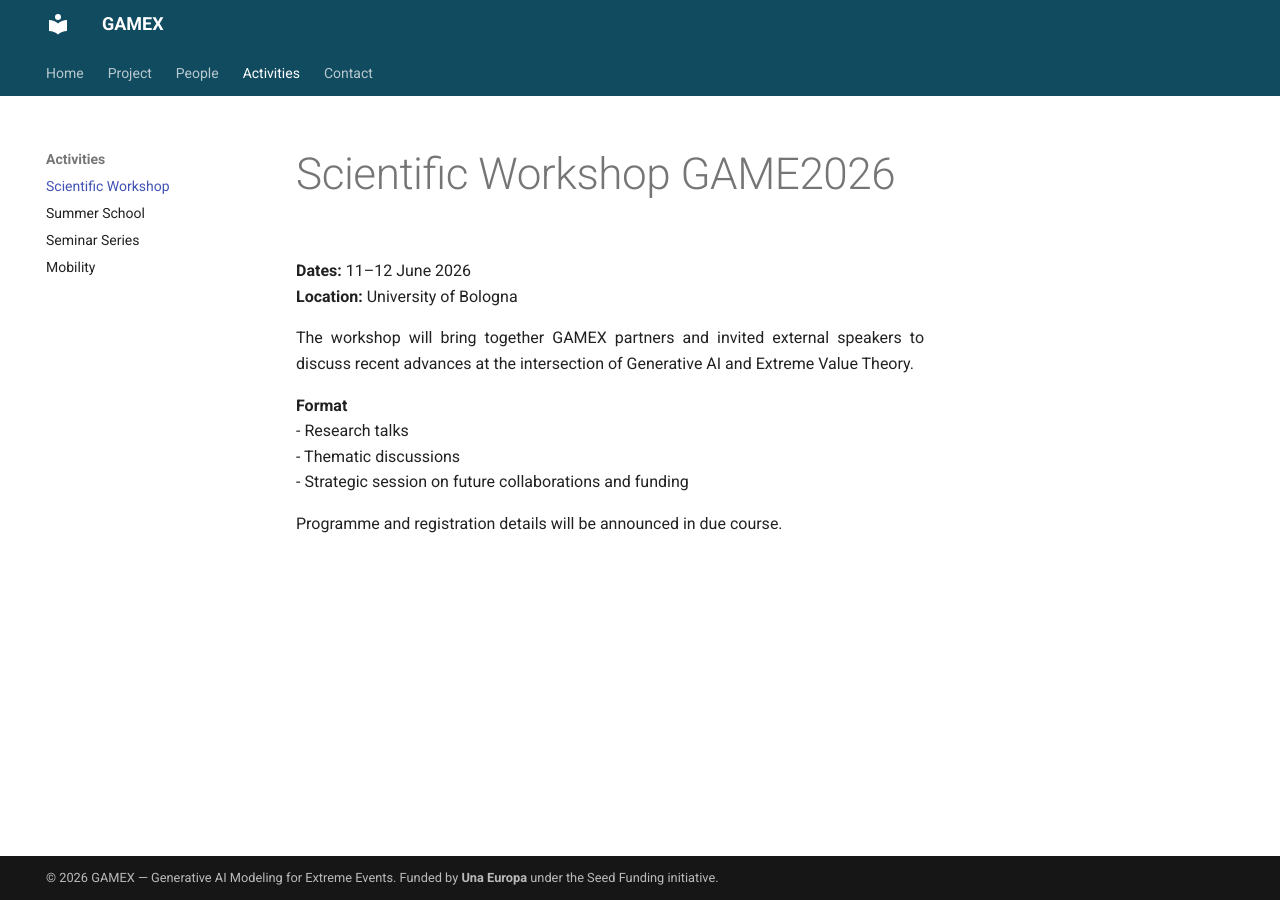
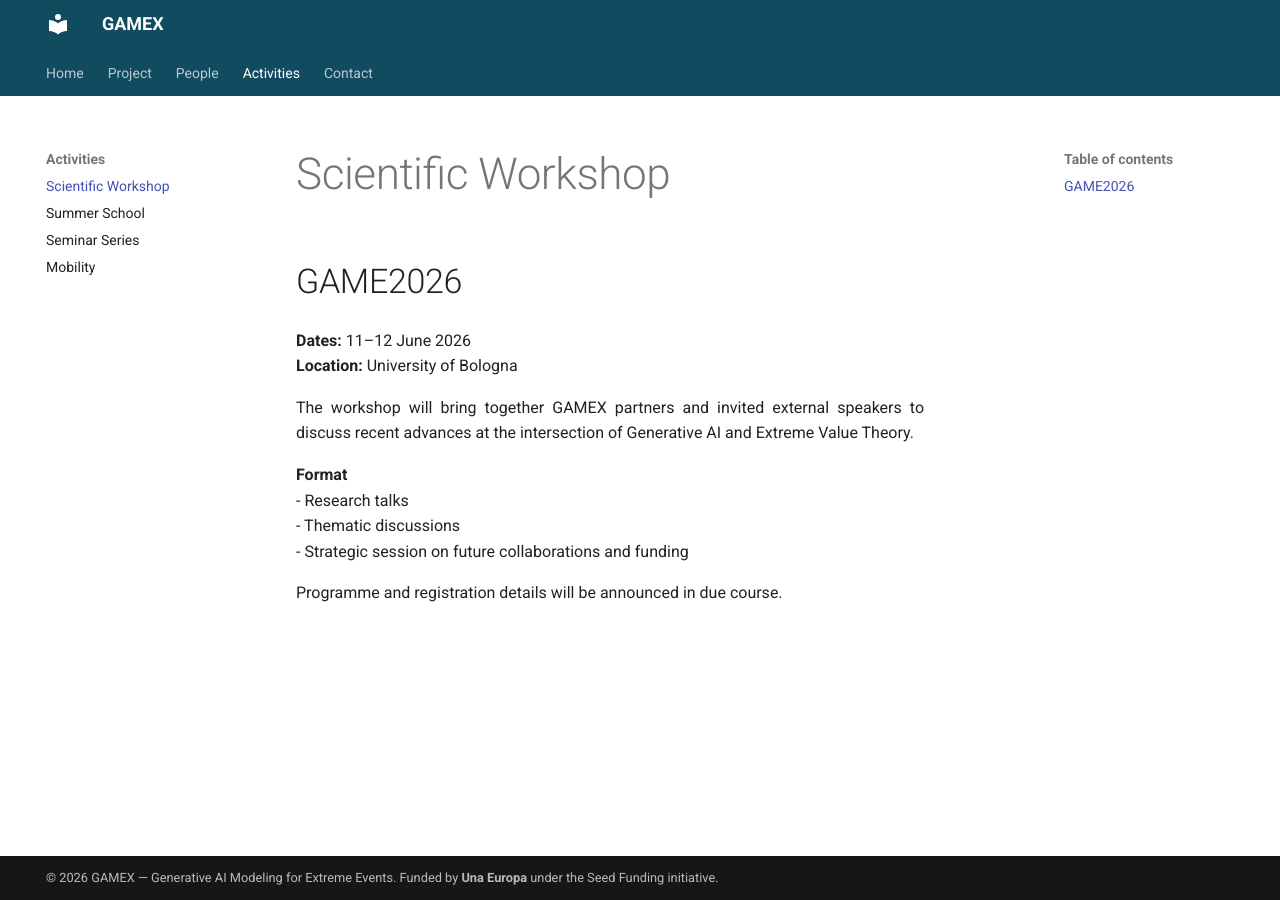
Before and after one commit to gamex-network/gamex-network.github.io, an MkDocs documentation site: the page built from docs/workshop.md, in a window 1280 px wide. Built offline with MkDocs 1.6.1 and Material for MkDocs 9.7.7, drawn with Linux system fonts in a browser that asks for light colours.

Commit message:
Update workshop.md

```diff
--- a/docs/workshop.md
+++ b/docs/workshop.md
@@ -1,4 +1,5 @@
-# Scientific Workshop  GAME2026
+# Scientific Workshop
+## GAME2026
 **Dates:** 11–12 June 2026
 **Location:** University of Bologna
 
```
